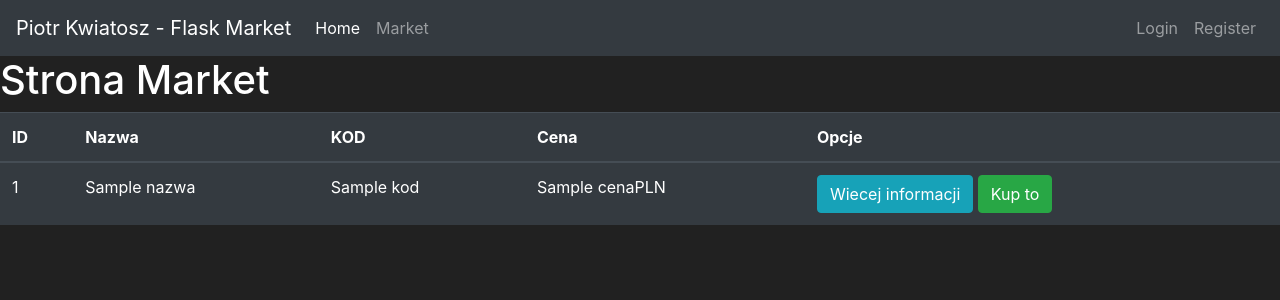
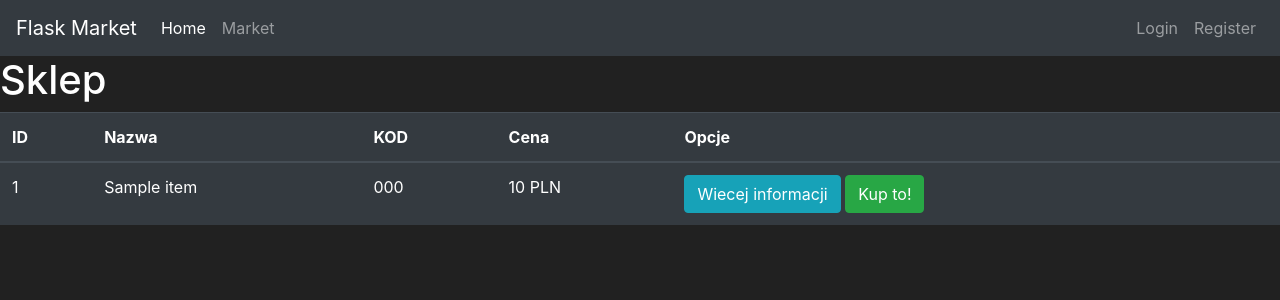
Before and after one commit to PiotrKwiatosz/Learning-programming, a Flask app: template Flask Course - Python Web Application Development/03/templates/market.html in a window 1280 px wide. Shown: the top 300 px of the page. Run offline with Flask 2, Linux system fonts and the light colour scheme; the template is opened without the code that fills it: most values are stand-ins (such as "Sample title", 1, 10 or a date in 2020).

Commit message:
03 - Sending Data to Templates - UPDATE

```diff
--- a/Flask Course - Python Web Application Development/03/templates/market.html
+++ b/Flask Course - Python Web Application Development/03/templates/market.html
@@ -8,18 +8,18 @@
     <!-- Bootstrap CSS -->
     <link rel="stylesheet" href="https://cdn.jsdelivr.net/npm/bootstrap@4.5.3/dist/css/bootstrap.min.css" integrity="sha384-TX8t27EcRE3e/ihU7zmQxVncDAy5uIKz4rEkgIXeMed4M0jlfIDPvg6uqKI2xXr2" crossorigin="anonymous">
 
-    <title>PK's Market Page</title>
+    <title>Market Page</title>
   </head>
   <body>
     <nav class="navbar navbar-expand-md navbar-dark bg-dark">
-      <a class="navbar-brand" href="#">Piotr Kwiatosz - Flask Market</a>
+      <a class="navbar-brand" href="#">Flask Market</a>
       <button class="navbar-toggler" type="button" data-toggle="collapse" data-target="#navbarNav">
-        <span class="navbar-toggler-icon"</span>
+        <span class="navbar-toggler-icon"></span>
       </button>
-      <div class="collaspe navbar-collapse" id="navbarNav">
+      <div class="collapse navbar-collapse" id="navbarNav">
         <ul class="navbar-nav mr-auto">
             <li class="nav-item active">
-            <a class="nav-link" href="#">Home<span class="sr-only">(current)</span></a>
+                <a class="nav-link" href="#">Home <span class="sr-only">(current)</span></a>
             </li>
             <li class="nav-item">
                 <a class="nav-link" href="#">Market</a>
@@ -28,15 +28,15 @@
         <ul class="navbar-nav">
             <li class="nav-item">
                 <a class="nav-link" href="#">Login</a>
+            </li>
             <li class="nav-item">
                 <a class="nav-link" href="#">Register</a>
-        </li>
             </li>
         </ul>
       </div>
     </nav>
 
-    <h1>Strona Market </h1>
+    <h1>Sklep</h1>
     <table class="table table-hover table-dark">
         <thead>
             <tr>
@@ -53,12 +53,12 @@
             {% for item in items %}
                 <tr>
                     <td>{{ item.id }}</td>
-                  <td>{{ item.nazwa }}</td>
-                  <td>{{ item.kod }}</td>
-                  <td>{{ item.cena }}PLN</td>
+                    <td>{{ item.name }}</td>
+                    <td>{{ item.barcode }}</td>
+                    <td>{{ item.price }} PLN</td>
                     <td>
                         <button class="btn btn-outline btn-info">Wiecej informacji</button>
-                      <button class="btn btn-outline btn-success">Kup to</button>
+                        <button class="btn btn-outline btn-success">Kup to!</button>
                     </td>
                 </tr>
             {% endfor %}
```
Lines whose indentation alone changed are shown as unchanged.
